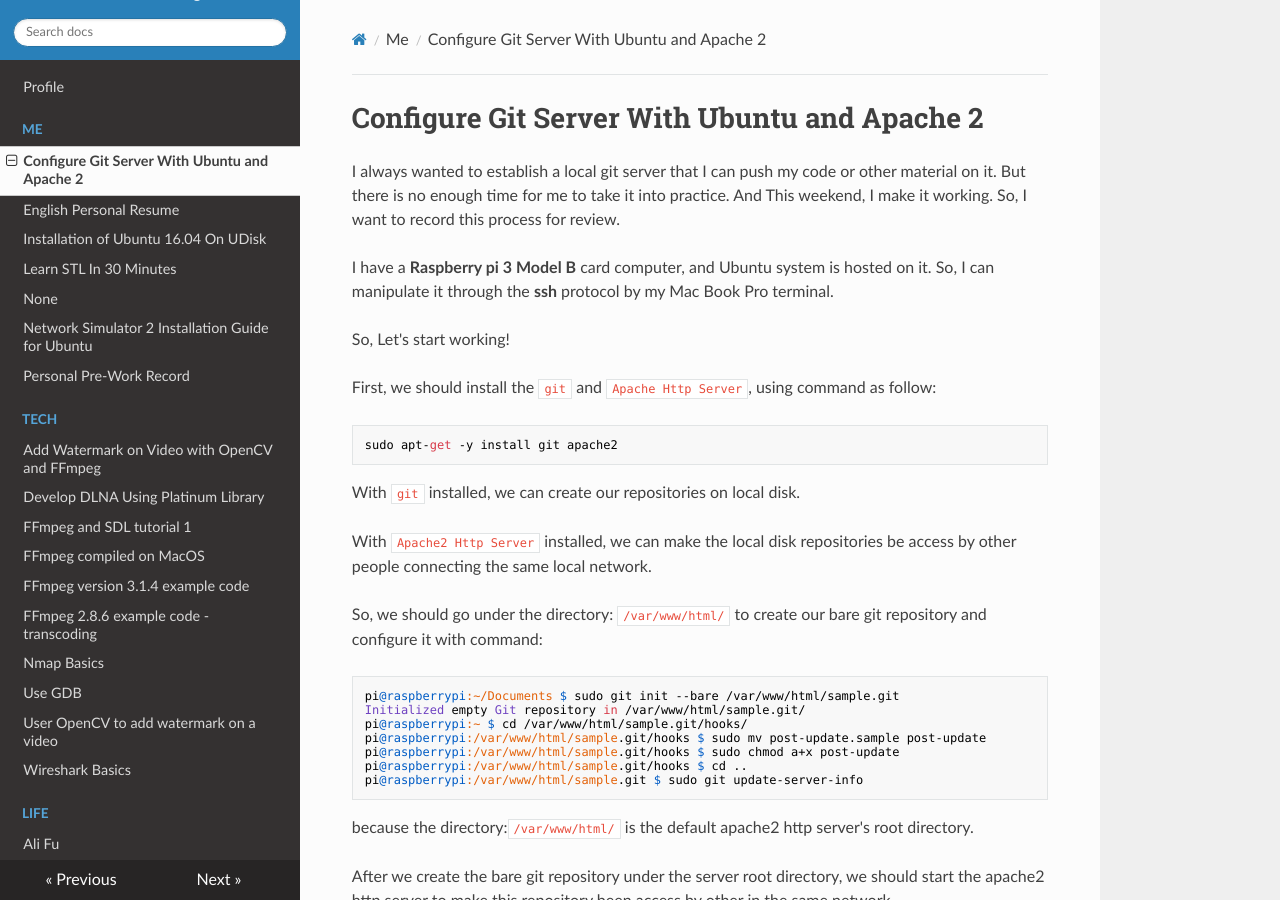
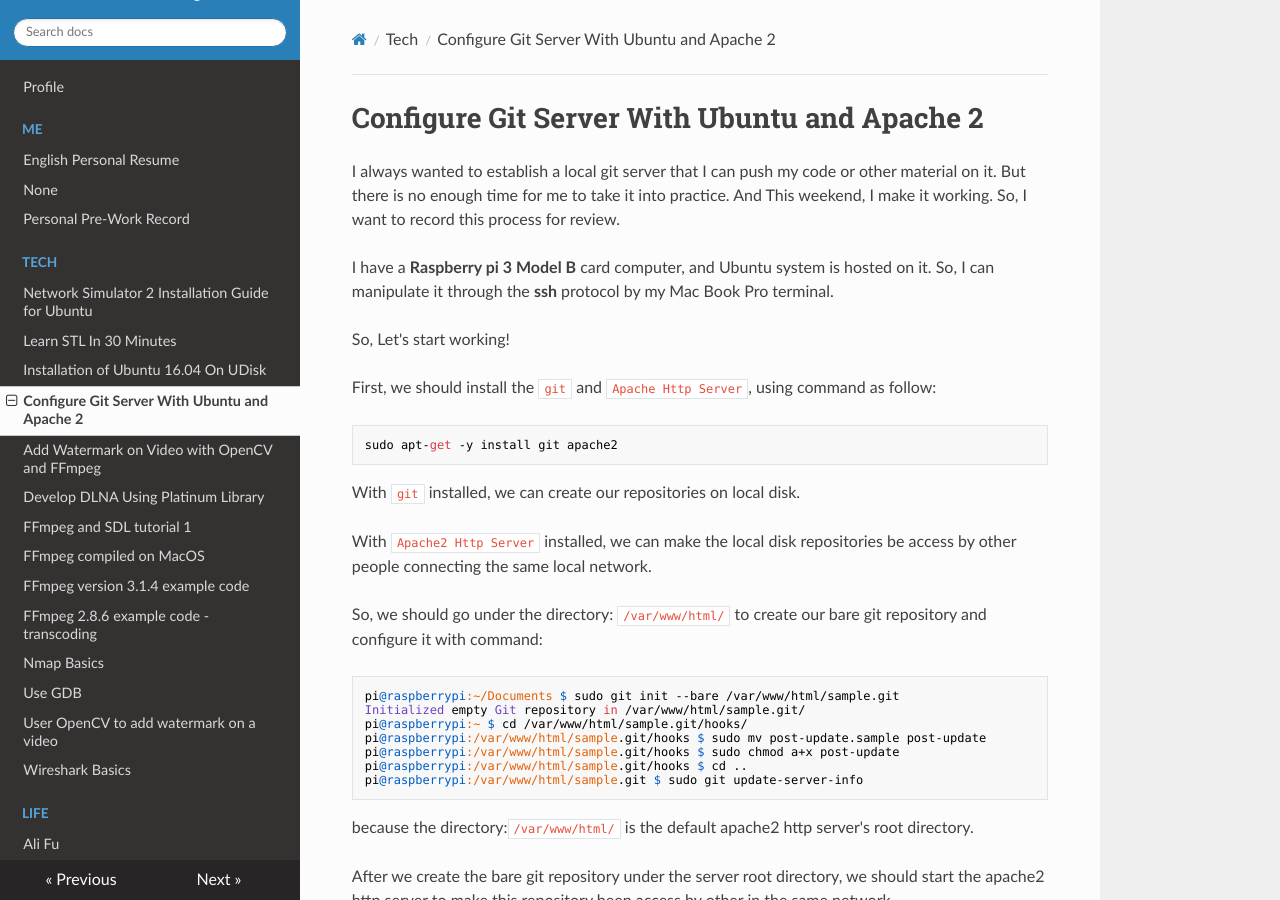
Before and after one commit to wangzhizhou/JokerBlog, an MkDocs documentation site: the page built from docs/tech/Configure Git Server With Ubuntn and Apache 2.md, in a window 1280 px wide and 900 px high. Built offline with MkDocs 1.6.1, drawn with Linux system fonts in a browser that asks for light colours; nearby versions of some CDN libraries; old or Windows-style settings are respelled for this version of MkDocs.

Commit message:
move some post to correct directory

```diff
--- a/mkdocs.yml
+++ b/mkdocs.yml
@@ -3,14 +3,14 @@ site_name: Joker's Blog
 pages:
     - 'Profile': 'index.md'
     - 'Me':
-        - 'me/Configure Git Server With Ubuntn and Apache 2.md'
         - 'me/English Personal Resume.md'
-        - 'me/Installation of Ubuntu 16.04 On UDisk.md'
-        - 'me/Learn STL In 30 Minutes.md'
         - 'me/My plan for finding job.md'
-        - 'me/Network Simulator 2 Installation Guide for Ubuntu.md'
         - 'me/Personal Pre-Work Record.md'
     - 'Tech':
+        - 'tech/Network Simulator 2 Installation Guide for Ubuntu.md'
+        - 'tech/Learn STL In 30 Minutes.md'
+        - 'tech/Installation of Ubuntu 16.04 On UDisk.md'
+        - 'tech/Configure Git Server With Ubuntn and Apache 2.md'
         - 'tech/Add Watermark on Video with OpenCV and FFmpeg.md'
         - 'tech/Develop DLNA Using Platinum Library.md'
         - 'tech/FFmpeg and SDL tutorial 1.md'
```
Also changed, not shown: docs/tech/Configure Git Server With Ubuntn and Apache 2.md (renamed from docs/me/Configure Git Server With Ubuntn and Apache 2.md), docs/tech/Installation of Ubuntu 16.04 On UDisk.md (renamed from docs/me/Installation of Ubuntu 16.04 On UDisk.md), docs/tech/Learn STL In 30 Minutes.md (renamed from docs/me/Learn STL In 30 Minutes.md), docs/tech/Network Simulator 2 Installation Guide for Ubuntu.md (renamed from docs/me/Network Simulator 2 Installation Guide for Ubuntu.md).
